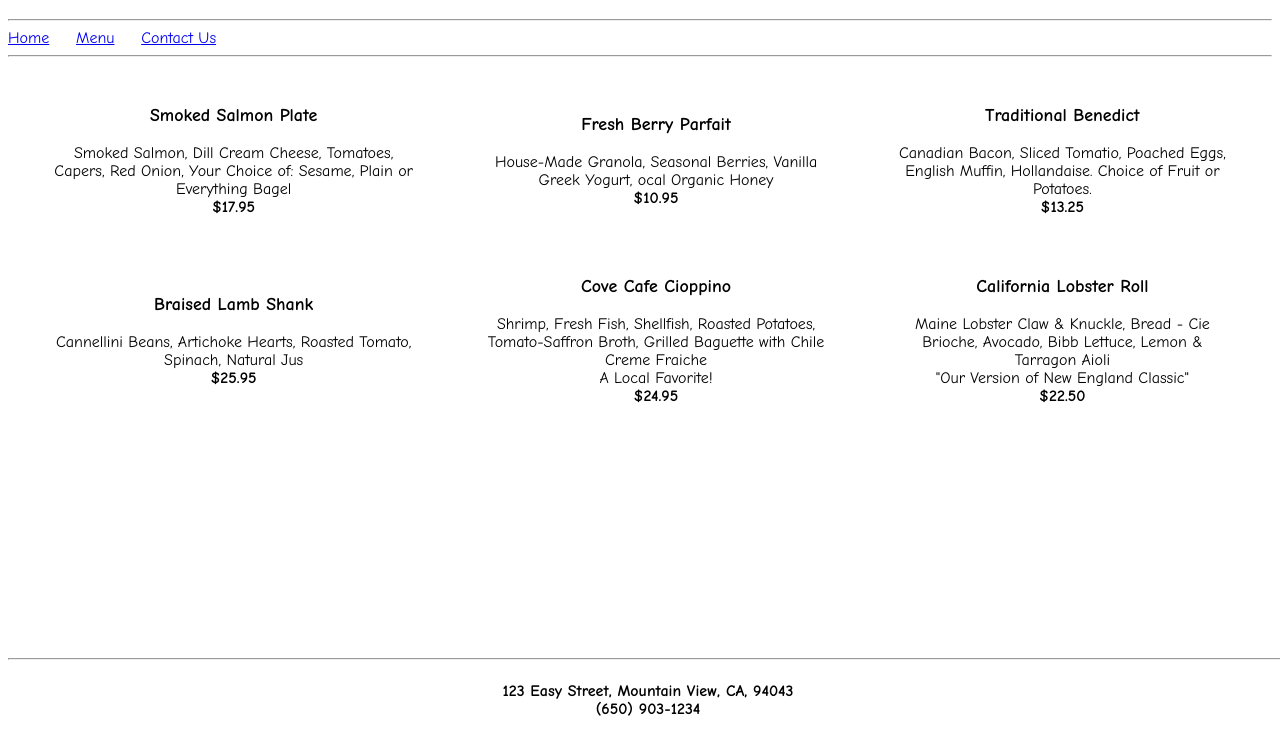
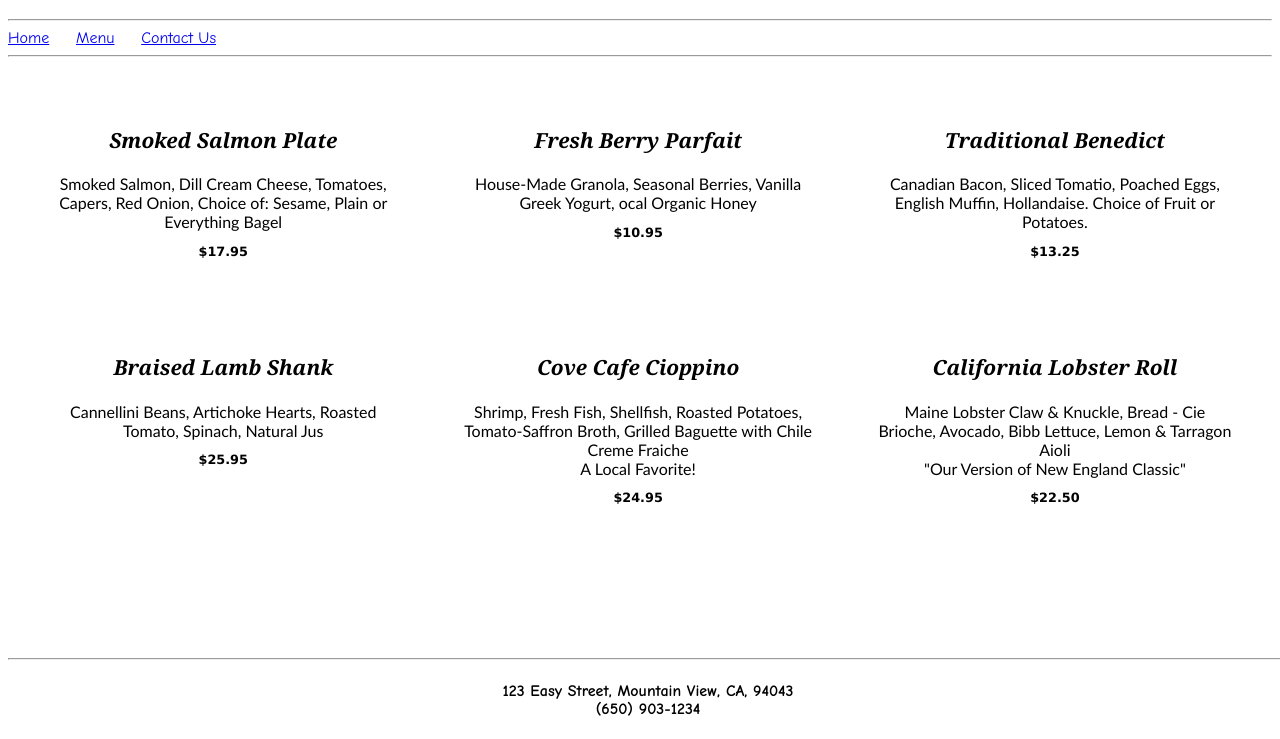
Before and after one commit to dhecker74/Portfolio, a plain HTML site: page Restaurant/menu.html in a window 1280 px wide. Shown: the part 61-800 px from the top of the page. Drawn offline with Linux system fonts and the light colour scheme.

Commit message:
Updated Restaurant folder to use CSS

```diff
--- a/Restaurant/menu.html
+++ b/Restaurant/menu.html
@@ -2,61 +2,104 @@
 <html lang="en">
 
 <head>
+    <link href="restaurantStyles.css" rel="stylesheet" type="text/css" />
+
+    <style>
+        td {
+            text-align: center;
+            vertical-align: top;
+        }
+
+        p.dishName {
+            font-family: Georgia;
+            font-style: italic;
+            font-weight: bold;
+            font-size: 1.3em;
+        }
+
+        div.ingredients {
+            font-family: 'Trebuchet MS';
+            font-size: 1em;
+        }
+
+        p.price {
+            font-family: Verdana;
+            font-weight: bold;
+            font-size: .8em;
+        }
+
+    </style>
+
     <title>Cove Cafe Menu</title>
+
 </head>
 
-<body style="font-family:'Comic Sans MS'">
+<body>
     <div class="content">
 
-        <h1><center>Cove Cafe</center></h1>
-        <hr>
-        <a href="home.html">Home</a>&nbsp&nbsp&nbsp&nbsp
-        <a href="menu.html">Menu</a>&nbsp&nbsp&nbsp&nbsp
-        <a href="contact.html">Contact Us</a>
-        <hr>
+        <header>
+            <h1>Cove Cafe</h1>
+            <hr>
+            <a href="home.html">Home</a>&nbsp&nbsp&nbsp&nbsp
+            <a href="menu.html">Menu</a>&nbsp&nbsp&nbsp&nbsp
+            <a href="contact.html">Contact Us</a>
+            <hr>
+        </header>
 
         <table cellspacing="20" cellpadding="20" width="100%">
             <tr>
-                <td style="text-align:center">
-                    <strong><font size="4">Smoked Salmon Plate</font></strong><br/><br/>
-                    Smoked Salmon, Dill Cream Cheese, Tomatoes, Capers, Red Onion, Your Choice of: Sesame, Plain or Everything Bagel<br/>
-                    <b>$17.95</b>
+                <td>
+                    <p class="dishName">Smoked Salmon Plate</p>
+                    <div class="ingredients">
+                    Smoked Salmon, Dill Cream Cheese, Tomatoes, Capers, Red Onion, Choice of: Sesame, Plain or Everything Bagel
+                    <p class="price">$17.95</p>
+                    </div>
                 </td>
-                <td style="text-align:center">
-                    <strong><font size="4">Fresh Berry Parfait</font></strong><br/><br/>
-                    House-Made Granola, Seasonal Berries, Vanilla Greek Yogurt, ocal Organic Honey<br/>
-                    <b>$10.95</b>
+                <td>
+                    <p class="dishName">Fresh Berry Parfait</p>
+                    <div class="ingredients">
+                    House-Made Granola, Seasonal Berries, Vanilla Greek Yogurt, ocal Organic Honey
+                    </div>
+                    <p class="price">$10.95</p>
                 </td>
-                <td style="text-align:center">
-                    <strong><font size="4">Traditional Benedict</font></strong><br/><br/>
-                    Canadian Bacon, Sliced Tomatio, Poached Eggs, English Muffin, Hollandaise. Choice of Fruit or Potatoes.<br/>
-                    <b>$13.25</b>
+                <td>
+                    <p class="dishName">Traditional Benedict</p>
+                    <div class="ingredients">
+                    Canadian Bacon, Sliced Tomatio, Poached Eggs, English Muffin, Hollandaise. Choice of Fruit or Potatoes.
+                    </div>
+                    <p class="price">$13.25</p>
                 </td>
             </tr>
             <tr>
-                <td style="text-align:center">
-                    <strong><font size="4">Braised Lamb Shank</font></strong><br/><br/>
-                    Cannellini Beans, Artichoke Hearts, Roasted Tomato, Spinach, Natural Jus<br/>
-                    <b>$25.95</b>
+                <td>
+                    <p class="dishName">Braised Lamb Shank</p>
+                    <div class="ingredients">
+                    Cannellini Beans, Artichoke Hearts, Roasted Tomato, Spinach, Natural Jus
+                    </div>
+                    <p class="price">$25.95</p>
                 </td>
-                <td style="text-align:center">
-                    <strong><font size="4">Cove Cafe Cioppino</font></strong><br/><br/>
+                <td>
+                    <p class="dishName">Cove Cafe Cioppino</p>
+                    <div class="ingredients">
                     Shrimp, Fresh Fish, Shellfish, Roasted Potatoes, Tomato-Saffron Broth, Grilled Baguette with Chile Creme Fraiche<br/>
-                    A Local Favorite!<br/>
-                    <b>$24.95</b>
+                    A Local Favorite!
+                    </div>
+                    <p class="price">$24.95</p>
                 </td>
-                <td style="text-align:center">
-                    <strong><font size="4">California Lobster Roll</font></strong><br/><br/>
+                <td>
+                    <p class="dishName">California Lobster Roll</p>
+                    <div class="ingredients">
                     Maine Lobster Claw &amp Knuckle, Bread - Cie Brioche, Avocado, Bibb Lettuce, Lemon &amp Tarragon Aioli<br/>
-                    &quotOur Version of New England Classic&quot<br/>
-                    <b>$22.50</b>
+                    &quotOur Version of New England Classic&quot
+                    </div>
+                    <p class="price">$22.50</p>
                 </td>
             </tr>
         </table>
 
-        <footer style="position:fixed; bottom:0; width:100%">
+        <footer>
             <hr>
-            <h4 style="text-align:center">
+            <h4>
                 123 Easy Street, Mountain View, CA, 94043<br/>
                 (650) 903-1234
             </h4>
--- /dev/null
+++ b/Restaurant/restaurantStyles.css
@@ -0,0 +1,14 @@
+header {
+    font-family:'Comic Sans MS'
+}
+footer {
+    position:fixed;
+    bottom:0;
+    width:100%;
+    font-family:'Comic Sans MS';
+    text-align: center;
+}
+
+h1 {
+    text-align: center;
+}
```
Also changed, not shown: Album.html (+1 -0 lines), Restaurant/contact.html (+47 -24 lines), Restaurant/home.html (+28 -10 lines).
